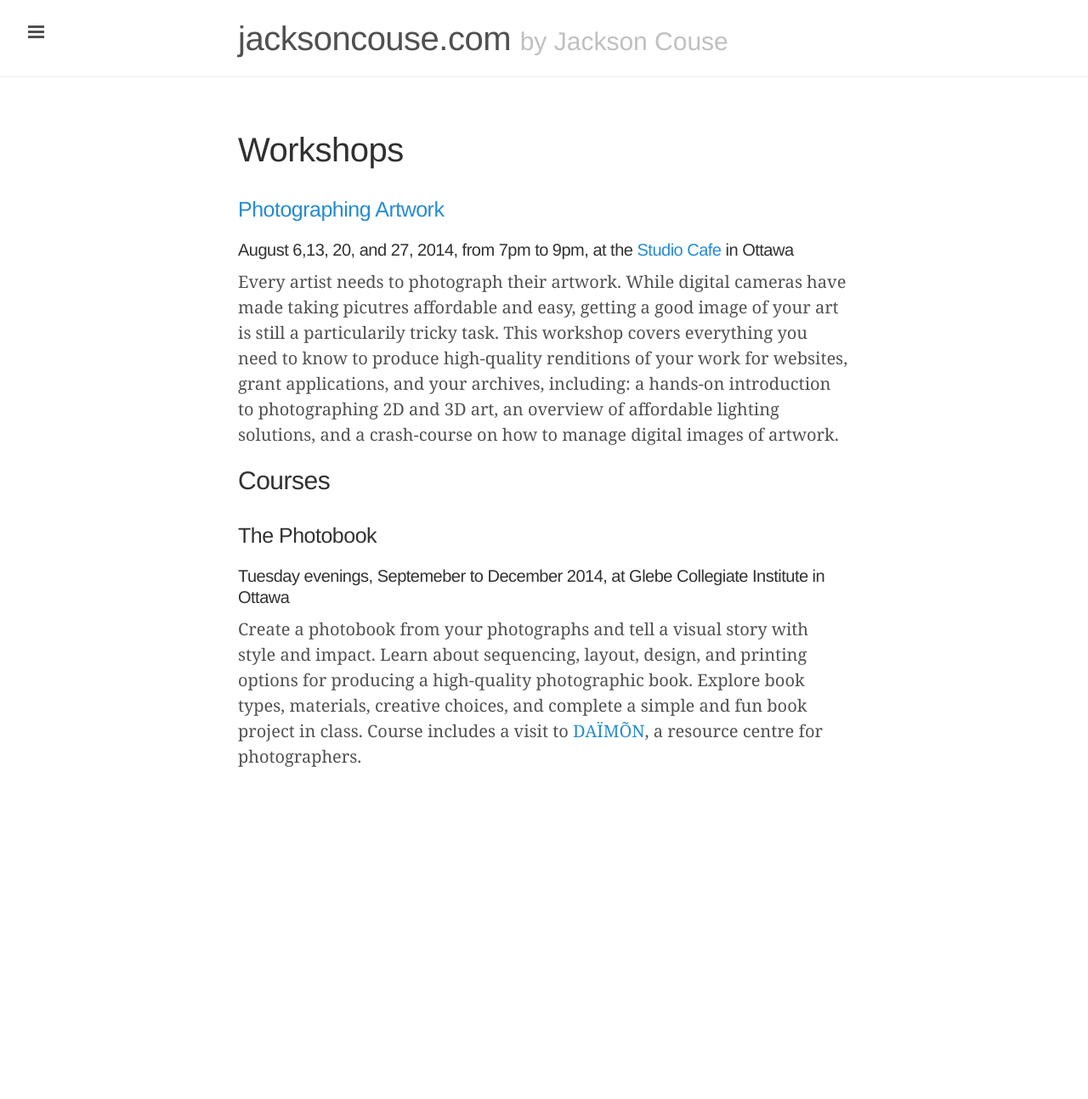
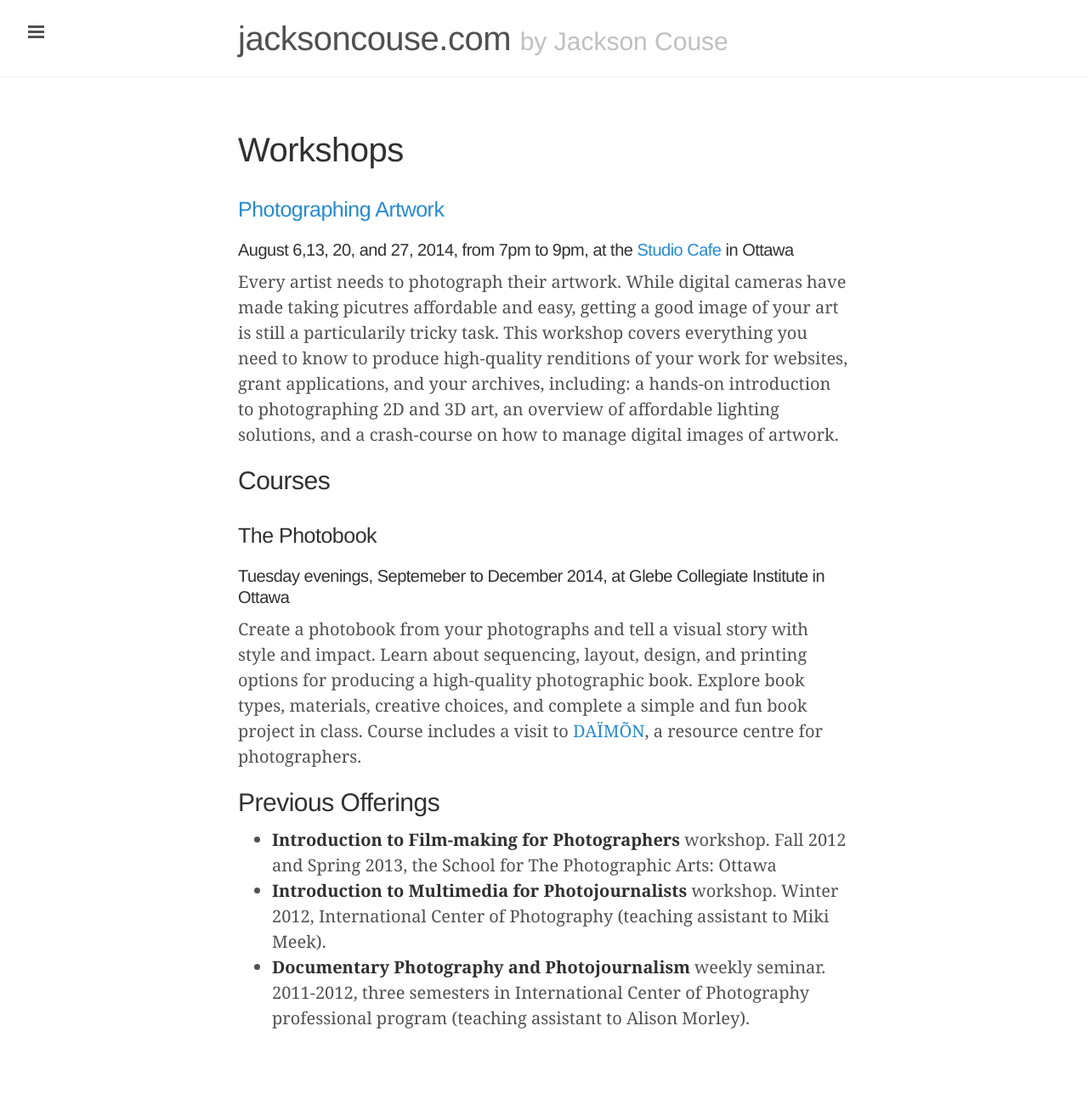
Before and after one commit to jacksoncouse/jacksoncouse.github.io, a Jekyll site: the page built from workshops.md, in a window 1280 px wide. Shown: the whole page at 85% size. Built offline with Jekyll 4.4.1, drawn with Linux system fonts in a browser that asks for light colours; Markdown is read by kramdown in place of the engine named in the settings; before the commit the page ends 986 px from its top, so only the background shows below that.

Commit message:
updated previous workshops

```diff
--- a/workshops.md
+++ b/workshops.md
@@ -22,3 +22,9 @@ Create a photobook from your photographs and tell a visual story with style and
 ## Essays
 
 ## Interviews -->
+
+## Previous Offerings
+
+- **Introduction to Film-making for Photographers** workshop. Fall 2012 and Spring 2013, the School for The Photographic Arts: Ottawa
+- **Introduction to Multimedia for Photojournalists** workshop. Winter 2012, International Center of Photography (teaching assistant to Miki Meek).
+- **Documentary Photography and Photojournalism** weekly seminar. 2011-2012, three semesters in International Center of Photography professional program (teaching assistant to Alison Morley).
```
Also changed, not shown: about.md (+1 -1 lines).
